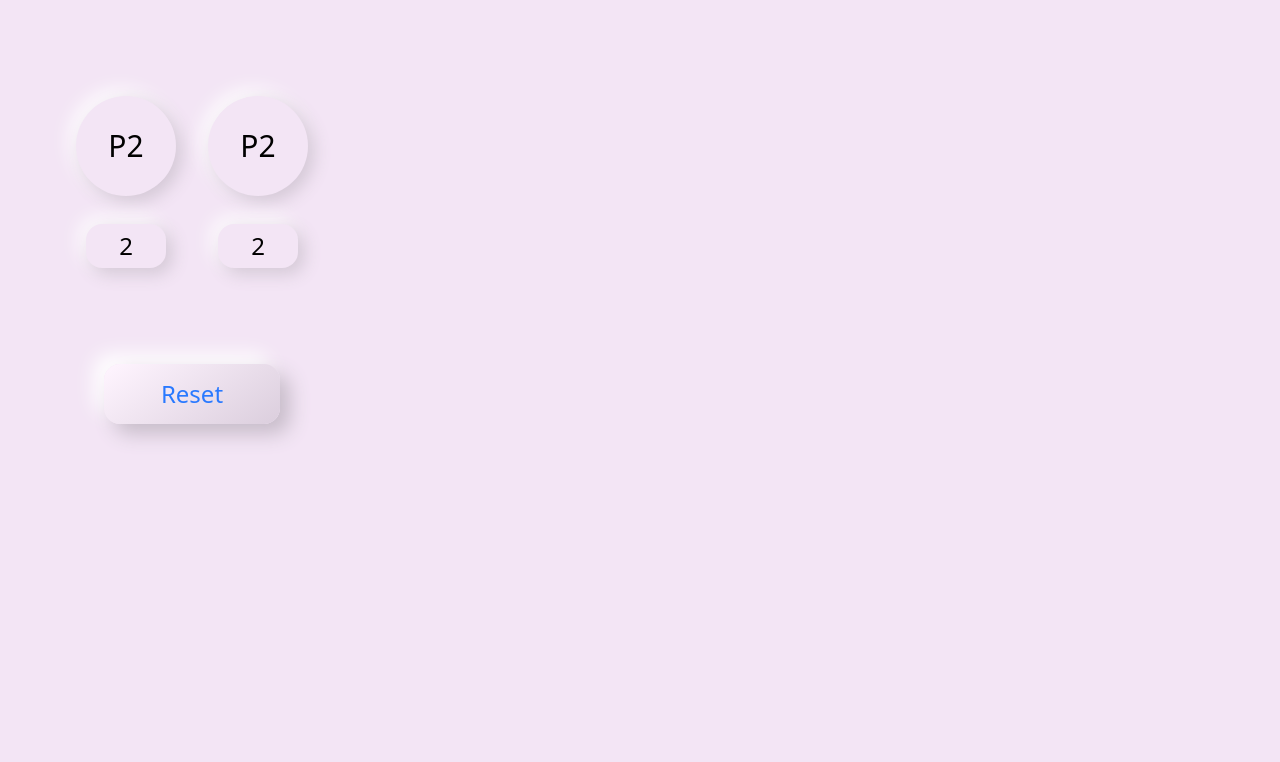
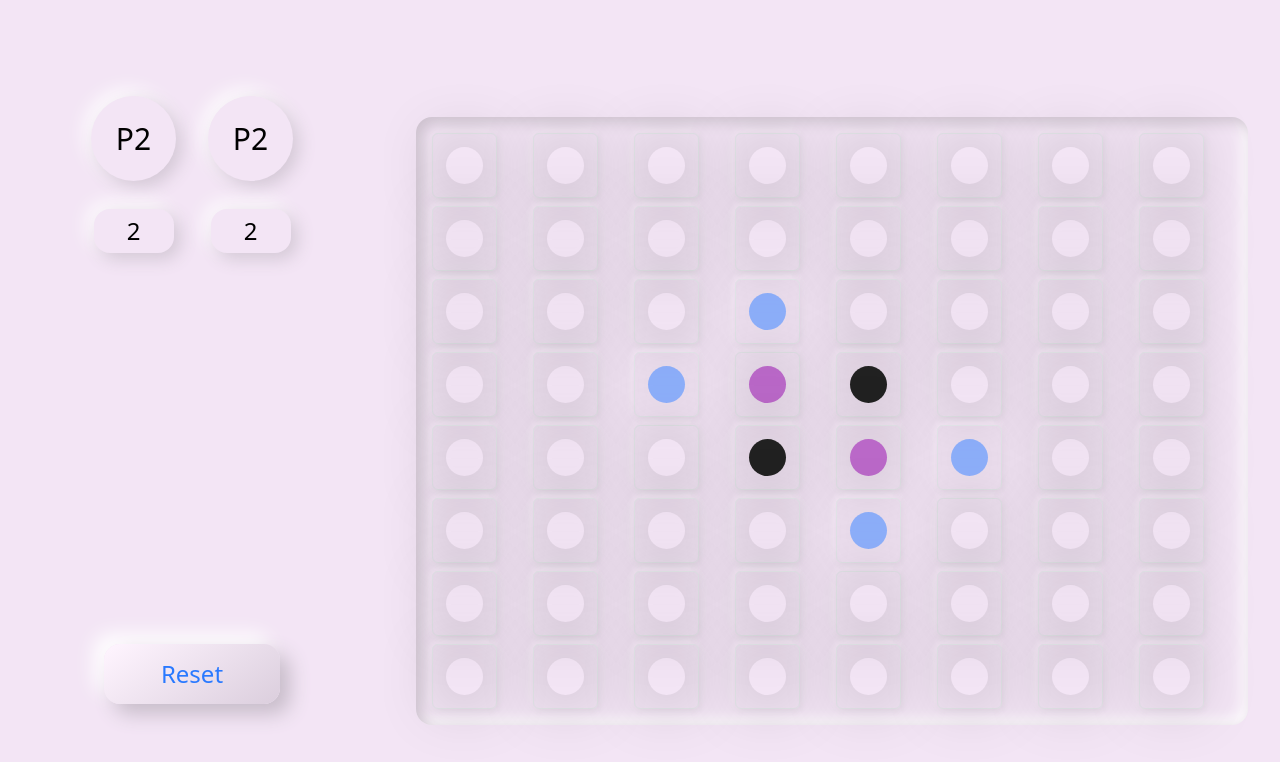
Before and after one commit to KavehAs/othello, a React (Vite) app: page / in a window 1280 px wide. Shown: the top 762 px of the page. Built offline with nearby package versions, Linux system fonts and the light colour scheme.

Commit message:
[app]: first initialization for redux store - rendering playGround field

```diff
--- a/src/App.tsx
+++ b/src/App.tsx
@@ -1,11 +1,13 @@
 import { useState } from 'react'
 import InfoSection from './Components/InfoSection'
+import PlayGround from './Components/PlayGround'
 
 function App() {
 
   return (
-    <div className='w-full min-h-screen bg-mainColor'>
+    <div className='w-full  min-h-screen max-h-screen bg-mainColor relative flex flex-col items-between gap-8 lg:flex-row md:gap-0'>
       <InfoSection />
+      <PlayGround />
     </div>
   )
 }
--- a/src/Components/Disks.tsx
+++ b/src/Components/Disks.tsx
@@ -1,27 +1,27 @@
 import React from "react";
 
 export interface DiskTypes {
-    disk : string ,
+    diskId : string ,
     isEmpty : boolean ,
     isPossible : boolean ,
     color : string | null ,
-    handler : () => void
+    // handler : () => void
 }
 
-const Disks = ({ handler, disk, isEmpty, isPossible , color } : DiskTypes): JSX.Element => {
+const Disks = ({ diskId, isEmpty, isPossible , color } : DiskTypes): JSX.Element => {
   return (
     <div>
       <div id="disk-container"
-        className="w-[32px] h-[32px] border rounded-md shadow-neu-field m-1 transition-all duration-200 ease-linear hover:translate-y-[-1px] hover:shadow-none 2xl:w-[75px] 2xl:h-[75px] 2xl:rounded-lg 2xl:shadow-neu-field-lg 2xl:m-3 xl:w-[65px] xl:h-[65px] md:w-[50px] md:h-[50px] md:m-1"
+        className="flex flex-row justify-between items-center w-[32px] h-[32px] border rounded-md shadow-neu-field m-1 transition-all duration-200 ease-linear hover:translate-y-[-1px] hover:shadow-none 2xl:w-[75px] 2xl:h-[75px] 2xl:rounded-lg 2xl:shadow-neu-field-lg 2xl:m-3 xl:w-[65px] xl:h-[65px] md:w-[50px] md:h-[50px] md:m-1"
         // onClick={() => handler(name, empty, isPossible, true)}
       >
         <div id="disks"
-          className={`w-3/5 h-3/5 rounded-full shadow-neu-disk ${
+          className={`w-3/5 h-3/5 rounded-full shadow-neu-disk m-auto ${
             (color === "black" && "bg-dark") ||
             (color === "purple" && "bg-purple") ||
             (isPossible && "bg-primaryColor")
           } ${
-            isPossible ? "w-1/3 h-1/3 opacity-50" : "w-3/5 h-3/5 opacity-100"
+            isPossible ? "w-1/4 h-1/4 opacity-50" : "w-3/5 h-3/5 opacity-100"
           }
           `}
         />
--- a/src/Components/InfoSection.tsx
+++ b/src/Components/InfoSection.tsx
@@ -3,8 +3,8 @@ import PlayerProfile from './PlayerProfile';
 
 const InfoSection = (): JSX.Element => {
     return (
-        <div className="w-full lg:w-1/4 xl:w-[30%] py-5 px-7 md:py-7 md:px-10 lg:py-16 lg:px-0
-        xl:py-24 xl:px-12 absolute lg:sticky flex justify-between items-center lg:flex-col gap-20 md:gap-40 lg:gap-36 xl:gap-24 top-0">
+        <div className="w-full h-screen fixed lg:w-1/4 xl:w-[30%] py-5 px-6 md:py-7 md:px-10 lg:py-16 lg:px-0
+        xl:py-24 xl:px-12 lg:sticky flex justify-between items-center lg:flex-col gap-20 md:gap-40 lg:gap-36 xl:gap-24 top-0">
 
             <div className="flex justify-between items-center gap-8">
                 <PlayerProfile />
--- a/src/Components/PlayGround.tsx
+++ b/src/Components/PlayGround.tsx
@@ -1,15 +1,114 @@
-import React from 'react';
+import React from "react";
+import { useAppSelector } from "../app/reduxHooks";
+import Disks from "./Disks";
 
 const PlayGround = (): JSX.Element => {
-    return (
-        <div id='playground' className="w-full h-auto p-2 mt-[150px] flex flex-row justify-center items-center
-        xl:w-[70%] xl:p-6 lg:w-[75%] lg:p-4 md:p-5 lg:mt-[150px] sm:p-2 sm:mt-[150px] ">
+  const playGroundData = useAppSelector((state) => state.playground);
+  const {
+    disks: [row1, row2, row3, row4, row5, row6, row7, row8],
+  } = playGroundData;
 
-            <div id='field' className="w-full rounded-2xl p-3 grid grid-cols-8 grid-rows-8
-            shadow-neu-ground lg:max-xl:p-2 sm:max-md:p-2 sm:max-md:rounded-xl"></div>
+  return (
+    <div
+      id="playground"
+      className="w-full p-2 mt-[10px] flex flex-row justify-center items-center
+        xl:w-[70%] xl:pt-16 lg:w-[75%] lg:p-8 md:p-5 sm:p-2 overflow-scroll overflow-x-hidden"
+    >
+      <div
+        id="field"
+        className="w-full rounded-2xl p-3 grid grid-cols-8 grid-rows-8
+            shadow-neu-ground lg:max-xl:p-2 sm:max-md:p-2 sm:max-md:rounded-xl"
+      >
+        {row1.map((item) => (
+          <Disks
+            key={item.diskId}
+            color={item.color}
+            isEmpty={item.isEmpty}
+            isPossible={item.isPossible}
+            diskId={item.diskId}
+            // handler={nutsClickHandler}
+          />
+        ))}
 
-        </div>
-    );
+        {row2.map((item) => (
+          <Disks
+            key={item.diskId}
+            color={item.color}
+            isEmpty={item.isEmpty}
+            isPossible={item.isPossible}
+            diskId={item.diskId}
+            // handler={nutsClickHandler}
+          />
+        ))}
+
+        {row3.map((item) => (
+          <Disks
+            key={item.diskId}
+            color={item.color}
+            isEmpty={item.isEmpty}
+            isPossible={item.isPossible}
+            diskId={item.diskId}
+            // handler={nutsClickHandler}
+          />
+        ))}
+
+        {row4.map((item) => (
+          <Disks
+            key={item.diskId}
+            color={item.color}
+            isEmpty={item.isEmpty}
+            isPossible={item.isPossible}
+            diskId={item.diskId}
+            // handler={nutsClickHandler}
+          />
+        ))}
+
+        {row5.map((item) => (
+          <Disks
+            key={item.diskId}
+            color={item.color}
+            isEmpty={item.isEmpty}
+            isPossible={item.isPossible}
+            diskId={item.diskId}
+            // handler={nutsClickHandler}
+          />
+        ))}
+
+        {row6.map((item) => (
+          <Disks
+            key={item.diskId}
+            color={item.color}
+            isEmpty={item.isEmpty}
+            isPossible={item.isPossible}
+            diskId={item.diskId}
+            // handler={nutsClickHandler}
+          />
+        ))}
+
+        {row7.map((item) => (
+          <Disks
+            key={item.diskId}
+            color={item.color}
+            isEmpty={item.isEmpty}
+            isPossible={item.isPossible}
+            diskId={item.diskId}
+            // handler={nutsClickHandler}
+          />
+        ))}
+
+        {row8.map((item) => (
+          <Disks
+            key={item.diskId}
+            color={item.color}
+            isEmpty={item.isEmpty}
+            isPossible={item.isPossible}
+            diskId={item.diskId}
+            // handler={nutsClickHandler}
+          />
+        ))}
+      </div>
+    </div>
+  );
 };
 
 export default PlayGround;
--- a/src/Components/PlayerProfile.tsx
+++ b/src/Components/PlayerProfile.tsx
@@ -4,7 +4,7 @@ const PlayerProfile = (): JSX.Element => {
     return (
         <div id='profile-container' className={`flex flex-col justify-between items-center gap-7`}>
 
-        <div id='profile-logo' className={`w-[50px] h-[50px] lg:w-[60px] lg:h-[60px] xl:w-[100px] xl:h-[100px]
+        <div id='profile-logo' className={`w-[50px] h-[50px] lg:w-[60px] lg:h-[60px] xl:w-[85px] xl:h-[85px]
          bg-mainColor rounded-full mainShadow flex justify-center items-center gap-0 text-xl
          lg:text-2xl xl:text-3xl`}>
           <div>P{2}</div>
--- a/src/app/reduxHooks.ts
+++ b/src/app/reduxHooks.ts
@@ -2,6 +2,5 @@ import { useDispatch, useSelector } from 'react-redux'
 import type { TypedUseSelectorHook } from 'react-redux'
 import type { RootState, AppDispatch } from './reduxStore'
 
-// Use throughout your app instead of plain `useDispatch` and `useSelector`
 export const useAppDispatch: () => AppDispatch = useDispatch
 export const useAppSelector: TypedUseSelectorHook<RootState> = useSelector
--- a/src/app/reduxStore.ts
+++ b/src/app/reduxStore.ts
@@ -1,9 +1,9 @@
-import { configureStore } from '@reduxjs/toolkit'
-import { playgroundSlice } from '../features/playground/playgroundSlice'
+import { AnyAction, configureStore } from '@reduxjs/toolkit'
+import { playgroundSlice, playgroundType } from '../features/playground/playgroundSlice'
 
 export const store = configureStore({
   reducer: {
-    // playground : playgroundSlice ,
+    playground : playgroundSlice.reducer ,
   },
 })
 
--- a/src/main.tsx
+++ b/src/main.tsx
@@ -1,9 +1,13 @@
 import React from 'react'
 import ReactDOM from 'react-dom/client'
 import App from './App'
+import { Provider } from 'react-redux'
+import { store } from './app/reduxStore'
 
 ReactDOM.createRoot(document.getElementById('root') as HTMLElement).render(
   <React.StrictMode>
+    <Provider store={store}>
     <App />
+    </Provider>
   </React.StrictMode>,
 )
```
Also changed, not shown: src/features/playground/playgroundSlice.ts (+73 -72 lines).
